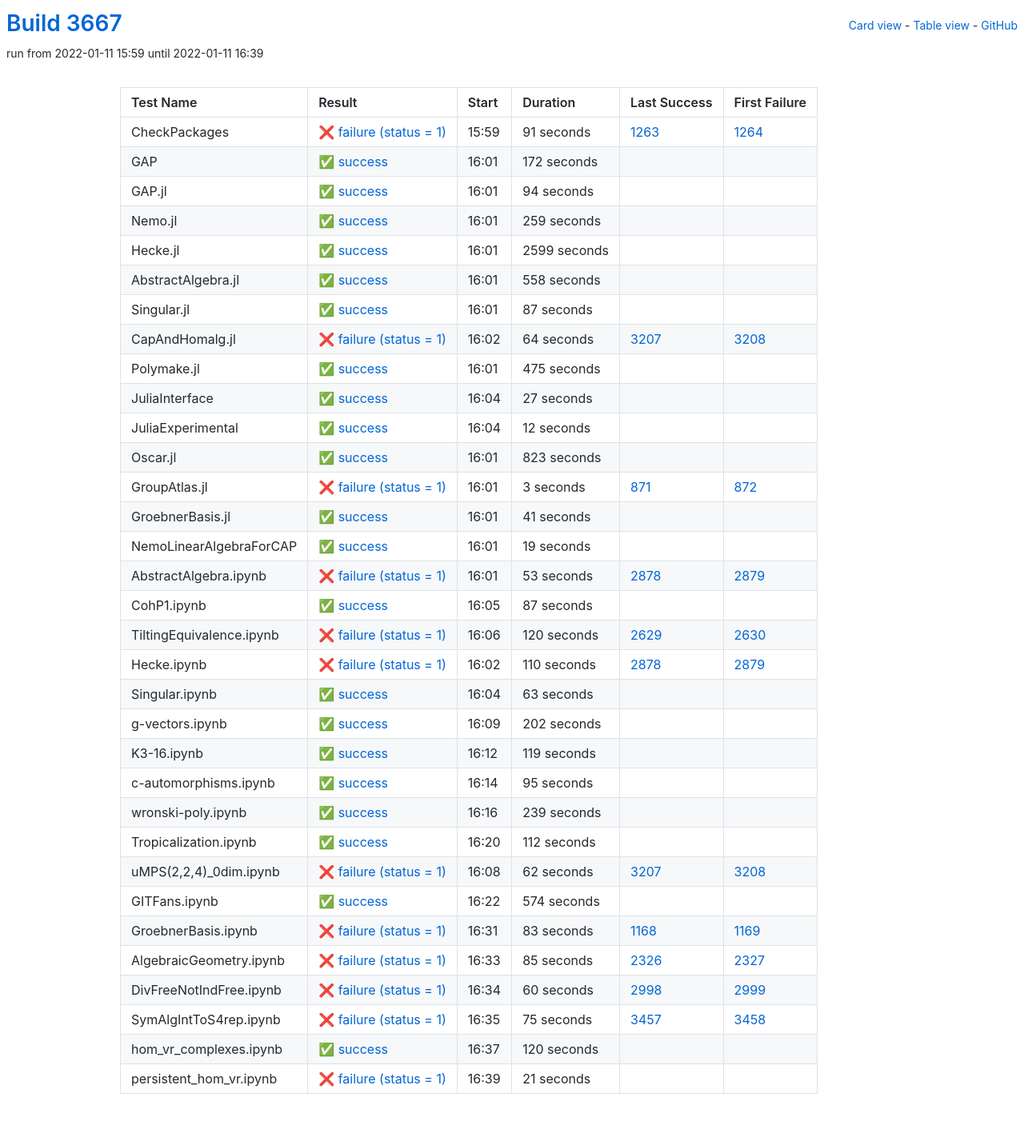
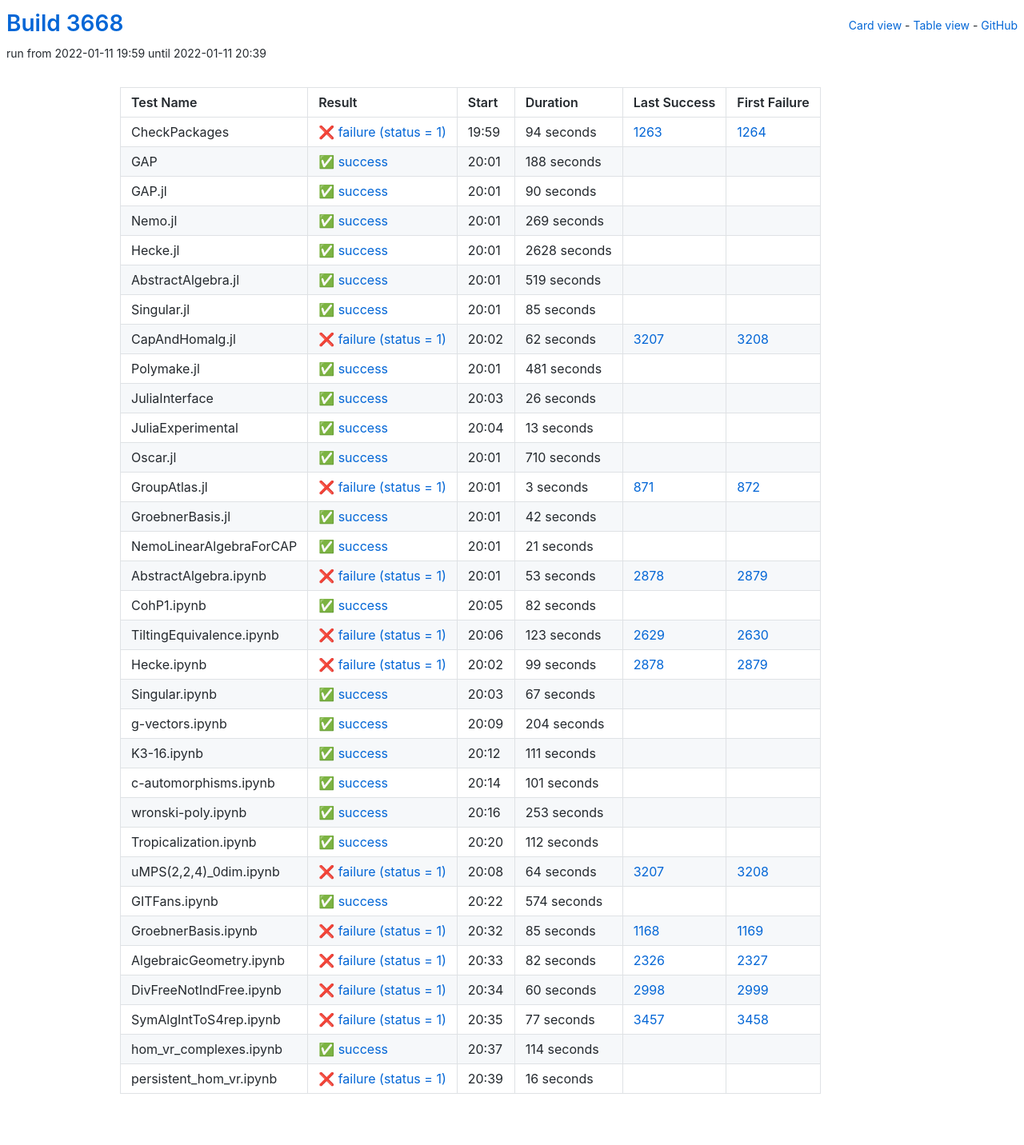
Before and after one commit to oscar-system/oscar-ci-status-stable, a Jekyll site: the page built from table.html, in a window 1280 px wide. Shown: the whole page at 80% size. Built offline with Jekyll 4.4.1, drawn with Linux system fonts in a browser that asks for light colours.

Commit message:
Build #3668

```diff
--- a/_data/ci.yml
+++ b/_data/ci.yml
@@ -1,6 +1,6 @@
 ---
-build: 3667
-build_url: https://oscarci.mathematik.uni-kl.de/job/oscar-stable/3667/
+build: 3668
+build_url: https://oscarci.mathematik.uni-kl.de/job/oscar-stable/3668/
 job: oscar-stable
 organization: oscar-system
 repo: oscar-ci-status-stable
@@ -8,152 +8,152 @@ repourl: https://github.com/oscar-system/oscar-ci-status-stable
 tests:
 - name: CheckPackages
   id: checkpackages
-  log: https://oscarci.mathematik.uni-kl.de/job/oscar-stable/3667/artifact/logs/build-3667/CheckPackages.log
-  start: 2022-01-11 15:59
+  log: https://oscarci.mathematik.uni-kl.de/job/oscar-stable/3668/artifact/logs/build-3668/CheckPackages.log
+  start: 2022-01-11 19:59
   success: false
   exitcode: 1
   status: failure
-  duration: 91
+  duration: 94
   last_success: 1263
   last_success_url: https://oscarci.mathematik.uni-kl.de/job/oscar-stable/1263/
   first_failure: 1264
   first_failure_url: https://oscarci.mathematik.uni-kl.de/job/oscar-stable/1264/
 - name: GAP
   id: gap
-  log: https://oscarci.mathematik.uni-kl.de/job/oscar-stable/3667/artifact/logs/build-3667/GAP.log
-  start: 2022-01-11 16:01
+  log: https://oscarci.mathematik.uni-kl.de/job/oscar-stable/3668/artifact/logs/build-3668/GAP.log
+  start: 2022-01-11 20:01
   success: true
   exitcode: 0
   status: success
-  duration: 172
+  duration: 188
   last_success: false
   last_success_url:
   first_failure: false
   first_failure_url:
 - name: GAP.jl
   id: gap-jl
-  log: https://oscarci.mathematik.uni-kl.de/job/oscar-stable/3667/artifact/logs/build-3667/GAP.jl.log
-  start: 2022-01-11 16:01
+  log: https://oscarci.mathematik.uni-kl.de/job/oscar-stable/3668/artifact/logs/build-3668/GAP.jl.log
+  start: 2022-01-11 20:01
   success: true
   exitcode: 0
   status: success
-  duration: 94
+  duration: 90
   last_success: false
   last_success_url:
   first_failure: false
   first_failure_url:
 - name: Nemo.jl
   id: nemo-jl
-  log: https://oscarci.mathematik.uni-kl.de/job/oscar-stable/3667/artifact/logs/build-3667/Nemo.jl.log
-  start: 2022-01-11 16:01
+  log: https://oscarci.mathematik.uni-kl.de/job/oscar-stable/3668/artifact/logs/build-3668/Nemo.jl.log
+  start: 2022-01-11 20:01
   success: true
   exitcode: 0
   status: success
-  duration: 259
+  duration: 269
   last_success: false
   last_success_url:
   first_failure: false
   first_failure_url:
 - name: Hecke.jl
   id: hecke-jl
-  log: https://oscarci.mathematik.uni-kl.de/job/oscar-stable/3667/artifact/logs/build-3667/Hecke.jl.log
-  start: 2022-01-11 16:01
+  log: https://oscarci.mathematik.uni-kl.de/job/oscar-stable/3668/artifact/logs/build-3668/Hecke.jl.log
+  start: 2022-01-11 20:01
   success: true
   exitcode: 0
   status: success
-  duration: 2599
+  duration: 2628
   last_success: false
   last_success_url:
   first_failure: false
   first_failure_url:
 - name: AbstractAlgebra.jl
   id: abstractalgebra-jl
-  log: https://oscarci.mathematik.uni-kl.de/job/oscar-stable/3667/artifact/logs/build-3667/AbstractAlgebra.jl.log
-  start: 2022-01-11 16:01
+  log: https://oscarci.mathematik.uni-kl.de/job/oscar-stable/3668/artifact/logs/build-3668/AbstractAlgebra.jl.log
+  start: 2022-01-11 20:01
   success: true
   exitcode: 0
   status: success
-  duration: 558
+  duration: 519
   last_success: false
   last_success_url:
   first_failure: false
   first_failure_url:
 - name: Singular.jl
   id: singular-jl
-  log: https://oscarci.mathematik.uni-kl.de/job/oscar-stable/3667/artifact/logs/build-3667/Singular.jl.log
-  start: 2022-01-11 16:01
+  log: https://oscarci.mathematik.uni-kl.de/job/oscar-stable/3668/artifact/logs/build-3668/Singular.jl.log
+  start: 2022-01-11 20:01
   success: true
   exitcode: 0
   status: success
-  duration: 87
+  duration: 85
   last_success: false
   last_success_url:
   first_failure: false
   first_failure_url:
 - name: CapAndHomalg.jl
   id: capandhomalg-jl
-  log: https://oscarci.mathematik.uni-kl.de/job/oscar-stable/3667/artifact/logs/build-3667/CapAndHomalg.jl.log
-  start: 2022-01-11 16:02
+  log: https://oscarci.mathematik.uni-kl.de/job/oscar-stable/3668/artifact/logs/build-3668/CapAndHomalg.jl.log
+  start: 2022-01-11 20:02
   success: false
   exitcode: 1
   status: failure
-  duration: 64
+  duration: 62
   last_success: 3207
   last_success_url: https://oscarci.mathematik.uni-kl.de/job/oscar-stable/3207/
   first_failure: 3208
   first_failure_url: https://oscarci.mathematik.uni-kl.de/job/oscar-stable/3208/
 - name: Polymake.jl
   id: polymake-jl
-  log: https://oscarci.mathematik.uni-kl.de/job/oscar-stable/3667/artifact/logs/build-3667/Polymake.jl.log
-  start: 2022-01-11 16:01
+  log: https://oscarci.mathematik.uni-kl.de/job/oscar-stable/3668/artifact/logs/build-3668/Polymake.jl.log
+  start: 2022-01-11 20:01
   success: true
   exitcode: 0
   status: success
-  duration: 475
+  duration: 481
   last_success: false
   last_success_url:
   first_failure: false
   first_failure_url:
 - name: JuliaInterface
   id: juliainterface
-  log: https://oscarci.mathematik.uni-kl.de/job/oscar-stable/3667/artifact/logs/build-3667/JuliaInterface.log
-  start: 2022-01-11 16:04
+  log: https://oscarci.mathematik.uni-kl.de/job/oscar-stable/3668/artifact/logs/build-3668/JuliaInterface.log
+  start: 2022-01-11 20:03
   success: true
   exitcode: 0
   status: success
-  duration: 27
+  duration: 26
   last_success: false
   last_success_url:
   first_failure: false
   first_failure_url:
 - name: JuliaExperimental
   id: juliaexperimental
-  log: https://oscarci.mathematik.uni-kl.de/job/oscar-stable/3667/artifact/logs/build-3667/JuliaExperimental.log
-  start: 2022-01-11 16:04
+  log: https://oscarci.mathematik.uni-kl.de/job/oscar-stable/3668/artifact/logs/build-3668/JuliaExperimental.log
+  start: 2022-01-11 20:04
   success: true
   exitcode: 0
   status: success
-  duration: 12
+  duration: 13
   last_success: false
   last_success_url:
   first_failure: false
   first_failure_url:
 - name: Oscar.jl
   id: oscar-jl
-  log: https://oscarci.mathematik.uni-kl.de/job/oscar-stable/3667/artifact/logs/build-3667/Oscar.jl.log
-  start: 2022-01-11 16:01
+  log: https://oscarci.mathematik.uni-kl.de/job/oscar-stable/3668/artifact/logs/build-3668/Oscar.jl.log
+  start: 2022-01-11 20:01
   success: true
   exitcode: 0
   status: success
-  duration: 823
+  duration: 710
   last_success: false
   last_success_url:
   first_failure: false
   first_failure_url:
 - name: GroupAtlas.jl
   id: groupatlas-jl
-  log: https://oscarci.mathematik.uni-kl.de/job/oscar-stable/3667/artifact/logs/build-3667/GroupAtlas.jl.log
-  start: 2022-01-11 16:01
+  log: https://oscarci.mathematik.uni-kl.de/job/oscar-stable/3668/artifact/logs/build-3668/GroupAtlas.jl.log
+  start: 2022-01-11 20:01
   success: false
   exitcode: 1
   status: failure
@@ -164,32 +164,32 @@ tests:
   first_failure_url: https://oscarci.mathematik.uni-kl.de/job/oscar-stable/872/
 - name: GroebnerBasis.jl
   id: groebnerbasis-jl
-  log: https://oscarci.mathematik.uni-kl.de/job/oscar-stable/3667/artifact/logs/build-3667/GroebnerBasis.jl.log
-  start: 2022-01-11 16:01
+  log: https://oscarci.mathematik.uni-kl.de/job/oscar-stable/3668/artifact/logs/build-3668/GroebnerBasis.jl.log
+  start: 2022-01-11 20:01
   success: true
   exitcode: 0
   status: success
-  duration: 41
+  duration: 42
   last_success: false
   last_success_url:
   first_failure: false
   first_failure_url:
 - name: NemoLinearAlgebraForCAP
   id: nemolinearalgebraforcap
-  log: https://oscarci.mathematik.uni-kl.de/job/oscar-stable/3667/artifact/logs/build-3667/NemoLinearAlgebraForCAP.log
-  start: 2022-01-11 16:01
+  log: https://oscarci.mathematik.uni-kl.de/job/oscar-stable/3668/artifact/logs/build-3668/NemoLinearAlgebraForCAP.log
+  start: 2022-01-11 20:01
   success: true
   exitcode: 0
   status: success
-  duration: 19
+  duration: 21
   last_success: false
   last_success_url:
   first_failure: false
   first_failure_url:
 - name: AbstractAlgebra.ipynb
   id: abstractalgebra-ipynb
-  log: https://oscarci.mathematik.uni-kl.de/job/oscar-stable/3667/artifact/logs/build-3667/AbstractAlgebra.ipynb.log
-  start: 2022-01-11 16:01
+  log: https://oscarci.mathematik.uni-kl.de/job/oscar-stable/3668/artifact/logs/build-3668/AbstractAlgebra.ipynb.log
+  start: 2022-01-11 20:01
   success: false
   exitcode: 1
   status: failure
@@ -200,104 +200,104 @@ tests:
   first_failure_url: https://oscarci.mathematik.uni-kl.de/job/oscar-stable/2879/
 - name: CohP1.ipynb
   id: cohp1-ipynb
-  log: https://oscarci.mathematik.uni-kl.de/job/oscar-stable/3667/artifact/logs/build-3667/CohP1.ipynb.log
-  start: 2022-01-11 16:05
+  log: https://oscarci.mathematik.uni-kl.de/job/oscar-stable/3668/artifact/logs/build-3668/CohP1.ipynb.log
+  start: 2022-01-11 20:05
   success: true
   exitcode: 0
   status: success
-  duration: 87
+  duration: 82
   last_success: false
   last_success_url:
   first_failure: false
   first_failure_url:
 - name: TiltingEquivalence.ipynb
   id: tiltingequivalence-ipynb
-  log: https://oscarci.mathematik.uni-kl.de/job/oscar-stable/3667/artifact/logs/build-3667/TiltingEquivalence.ipynb.log
-  start: 2022-01-11 16:06
+  log: https://oscarci.mathematik.uni-kl.de/job/oscar-stable/3668/artifact/logs/build-3668/TiltingEquivalence.ipynb.log
+  start: 2022-01-11 20:06
   success: false
   exitcode: 1
   status: failure
-  duration: 120
+  duration: 123
   last_success: 2629
   last_success_url: https://oscarci.mathematik.uni-kl.de/job/oscar-stable/2629/
   first_failure: 2630
   first_failure_url: https://oscarci.mathematik.uni-kl.de/job/oscar-stable/2630/
 - name: Hecke.ipynb
   id: hecke-ipynb
-  log: https://oscarci.mathematik.uni-kl.de/job/oscar-stable/3667/artifact/logs/build-3667/Hecke.ipynb.log
-  start: 2022-01-11 16:02
+  log: https://oscarci.mathematik.uni-kl.de/job/oscar-stable/3668/artifact/logs/build-3668/Hecke.ipynb.log
+  start: 2022-01-11 20:02
   success: false
   exitcode: 1
   status: failure
-  duration: 110
+  duration: 99
   last_success: 2878
   last_success_url: https://oscarci.mathematik.uni-kl.de/job/oscar-stable/2878/
   first_failure: 2879
   first_failure_url: https://oscarci.mathematik.uni-kl.de/job/oscar-stable/2879/
 - name: Singular.ipynb
   id: singular-ipynb
-  log: https://oscarci.mathematik.uni-kl.de/job/oscar-stable/3667/artifact/logs/build-3667/Singular.ipynb.log
-  start: 2022-01-11 16:04
+  log: https://oscarci.mathematik.uni-kl.de/job/oscar-stable/3668/artifact/logs/build-3668/Singular.ipynb.log
+  start: 2022-01-11 20:03
   success: true
   exitcode: 0
   status: success
-  duration: 63
+  duration: 67
   last_success: false
   last_success_url:
   first_failure: false
   first_failure_url:
 - name: g-vectors.ipynb
   id: g-vectors-ipynb
-  log: https://oscarci.mathematik.uni-kl.de/job/oscar-stable/3667/artifact/logs/build-3667/g-vectors.ipynb.log
-  start: 2022-01-11 16:09
+  log: https://oscarci.mathematik.uni-kl.de/job/oscar-stable/3668/artifact/logs/build-3668/g-vectors.ipynb.log
+  start: 2022-01-11 20:09
   success: true
   exitcode: 0
   status: success
-  duration: 202
+  duration: 204
   last_success: false
   last_success_url:
   first_failure: false
   first_failure_url:
 - name: K3-16.ipynb
   id: k3-16-ipynb
-  log: https://oscarci.mathematik.uni-kl.de/job/oscar-stable/3667/artifact/logs/build-3667/K3-16.ipynb.log
-  start: 2022-01-11 16:12
+  log: https://oscarci.mathematik.uni-kl.de/job/oscar-stable/3668/artifact/logs/build-3668/K3-16.ipynb.log
+  start: 2022-01-11 20:12
   success: true
   exitcode: 0
   status: success
-  duration: 119
+  duration: 111
   last_success: false
   last_success_url:
   first_failure: false
   first_failure_url:
 - name: c-automorphisms.ipynb
   id: c-automorphisms-ipynb
-  log: https://oscarci.mathematik.uni-kl.de/job/oscar-stable/3667/artifact/logs/build-3667/c-automorphisms.ipynb.log
-  start: 2022-01-11 16:14
+  log: https://oscarci.mathematik.uni-kl.de/job/oscar-stable/3668/artifact/logs/build-3668/c-automorphisms.ipynb.log
+  start: 2022-01-11 20:14
   success: true
   exitcode: 0
   status: success
-  duration: 95
+  duration: 101
   last_success: false
   last_success_url:
   first_failure: false
   first_failure_url:
 - name: wronski-poly.ipynb
   id: wronski-poly-ipynb
-  log: https://oscarci.mathematik.uni-kl.de/job/oscar-stable/3667/artifact/logs/build-3667/wronski-poly.ipynb.log
-  start: 2022-01-11 16:16
+  log: https://oscarci.mathematik.uni-kl.de/job/oscar-stable/3668/artifact/logs/build-3668/wronski-poly.ipynb.log
+  start: 2022-01-11 20:16
   success: true
   exitcode: 0
   status: success
-  duration: 239
+  duration: 253
   last_success: false
   last_success_url:
   first_failure: false
   first_failure_url:
 - name: Tropicalization.ipynb
   id: tropicalization-ipynb
-  log: https://oscarci.mathematik.uni-kl.de/job/oscar-stable/3667/artifact/logs/build-3667/Tropicalization.ipynb.log
-  start: 2022-01-11 16:20
+  log: https://oscarci.mathematik.uni-kl.de/job/oscar-stable/3668/artifact/logs/build-3668/Tropicalization.ipynb.log
+  start: 2022-01-11 20:20
   success: true
   exitcode: 0
   status: success
@@ -308,20 +308,20 @@ tests:
   first_failure_url:
 - name: uMPS(2,2,4)_0dim.ipynb
   id: umps-2-2-4-0dim-ipynb
-  log: https://oscarci.mathematik.uni-kl.de/job/oscar-stable/3667/artifact/logs/build-3667/uMPS-2-2-4-_0dim.ipynb.log
-  start: 2022-01-11 16:08
+  log: https://oscarci.mathematik.uni-kl.de/job/oscar-stable/3668/artifact/logs/build-3668/uMPS-2-2-4-_0dim.ipynb.log
+  start: 2022-01-11 20:08
   success: false
   exitcode: 1
   status: failure
-  duration: 62
+  duration: 64
   last_success: 3207
   last_success_url: https://oscarci.mathematik.uni-kl.de/job/oscar-stable/3207/
   first_failure: 3208
   first_failure_url: https://oscarci.mathematik.uni-kl.de/job/oscar-stable/3208/
 - name: GITFans.ipynb
   id: gitfans-ipynb
-  log: https://oscarci.mathematik.uni-kl.de/job/oscar-stable/3667/artifact/logs/build-3667/GITFans.ipynb.log
-  start: 2022-01-11 16:22
+  log: https://oscarci.mathematik.uni-kl.de/job/oscar-stable/3668/artifact/logs/build-3668/GITFans.ipynb.log
+  start: 2022-01-11 20:22
   success: true
   exitcode: 0
   status: success
@@ -332,32 +332,32 @@ tests:
   first_failure_url:
 - name: GroebnerBasis.ipynb
   id: groebnerbasis-ipynb
-  log: https://oscarci.mathematik.uni-kl.de/job/oscar-stable/3667/artifact/logs/build-3667/GroebnerBasis.ipynb.log
-  start: 2022-01-11 16:31
+  log: https://oscarci.mathematik.uni-kl.de/job/oscar-stable/3668/artifact/logs/build-3668/GroebnerBasis.ipynb.log
+  start: 2022-01-11 20:32
   success: false
   exitcode: 1
   status: failure
-  duration: 83
+  duration: 85
   last_success: 1168
   last_success_url: https://oscarci.mathematik.uni-kl.de/job/oscar-stable/1168/
   first_failure: 1169
   first_failure_url: https://oscarci.mathematik.uni-kl.de/job/oscar-stable/1169/
 - name: AlgebraicGeometry.ipynb
   id: algebraicgeometry-ipynb
-  log: https://oscarci.mathematik.uni-kl.de/job/oscar-stable/3667/artifact/logs/build-3667/AlgebraicGeometry.ipynb.log
-  start: 2022-01-11 16:33
+  log: https://oscarci.mathematik.uni-kl.de/job/oscar-stable/3668/artifact/logs/build-3668/AlgebraicGeometry.ipynb.log
+  start: 2022-01-11 20:33
   success: false
   exitcode: 1
   status: failure
-  duration: 85
+  duration: 82
   last_success: 2326
   last_success_url: https://oscarci.mathematik.uni-kl.de/job/oscar-stable/2326/
   first_failure: 2327
   first_failure_url: https://oscarci.mathematik.uni-kl.de/job/oscar-stable/2327/
 - name: DivFreeNotIndFree.ipynb
   id: divfreenotindfree-ipynb
-  log: https://oscarci.mathematik.uni-kl.de/job/oscar-stable/3667/artifact/logs/build-3667/DivFreeNotIndFree.ipynb.log
-  start: 2022-01-11 16:34
+  log: https://oscarci.mathematik.uni-kl.de/job/oscar-stable/3668/artifact/logs/build-3668/DivFreeNotIndFree.ipynb.log
+  start: 2022-01-11 20:34
   success: false
   exitcode: 1
   status: failure
@@ -368,36 +368,36 @@ tests:
   first_failure_url: https://oscarci.mathematik.uni-kl.de/job/oscar-stable/2999/
 - name: SymAlgIntToS4rep.ipynb
   id: symalginttos4rep-ipynb
-  log: https://oscarci.mathematik.uni-kl.de/job/oscar-stable/3667/artifact/logs/build-3667/SymAlgIntToS4rep.ipynb.log
-  start: 2022-01-11 16:35
+  log: https://oscarci.mathematik.uni-kl.de/job/oscar-stable/3668/artifact/logs/build-3668/SymAlgIntToS4rep.ipynb.log
+  start: 2022-01-11 20:35
   success: false
   exitcode: 1
   status: failure
-  duration: 75
+  duration: 77
   last_success: 3457
   last_success_url: https://oscarci.mathematik.uni-kl.de/job/oscar-stable/3457/
   first_failure: 3458
   first_failure_url: https://oscarci.mathematik.uni-kl.de/job/oscar-stable/3458/
 - name: hom_vr_complexes.ipynb
   id: hom-vr-complexes-ipynb
-  log: https://oscarci.mathematik.uni-kl.de/job/oscar-stable/3667/artifact/logs/build-3667/hom_vr_complexes.ipynb.log
-  start: 2022-01-11 16:37
+  log: https://oscarci.mathematik.uni-kl.de/job/oscar-stable/3668/artifact/logs/build-3668/hom_vr_complexes.ipynb.log
+  start: 2022-01-11 20:37
   success: true
   exitcode: 0
   status: success
-  duration: 120
+  duration: 114
   last_success: false
   last_success_url:
   first_failure: false
   first_failure_url:
 - name: persistent_hom_vr.ipynb
   id: persistent-hom-vr-ipynb
-  log: https://oscarci.mathematik.uni-kl.de/job/oscar-stable/3667/artifact/logs/build-3667/persistent_hom_vr.ipynb.log
-  start: 2022-01-11 16:39
+  log: https://oscarci.mathematik.uni-kl.de/job/oscar-stable/3668/artifact/logs/build-3668/persistent_hom_vr.ipynb.log
+  start: 2022-01-11 20:39
   success: false
   exitcode: 1
   status: failure
-  duration: 21
+  duration: 16
   last_success: false
   last_success_url:
   first_failure: false
```
Also changed, not shown: README.md.
